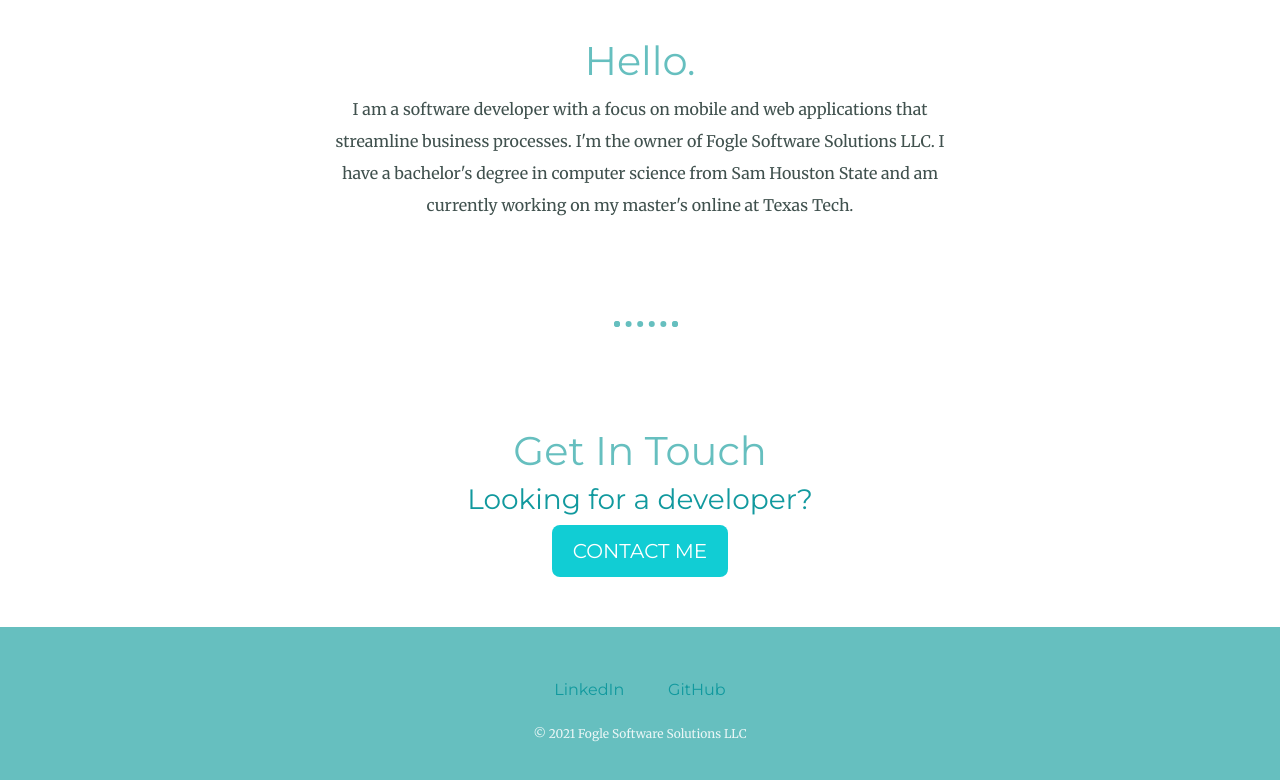
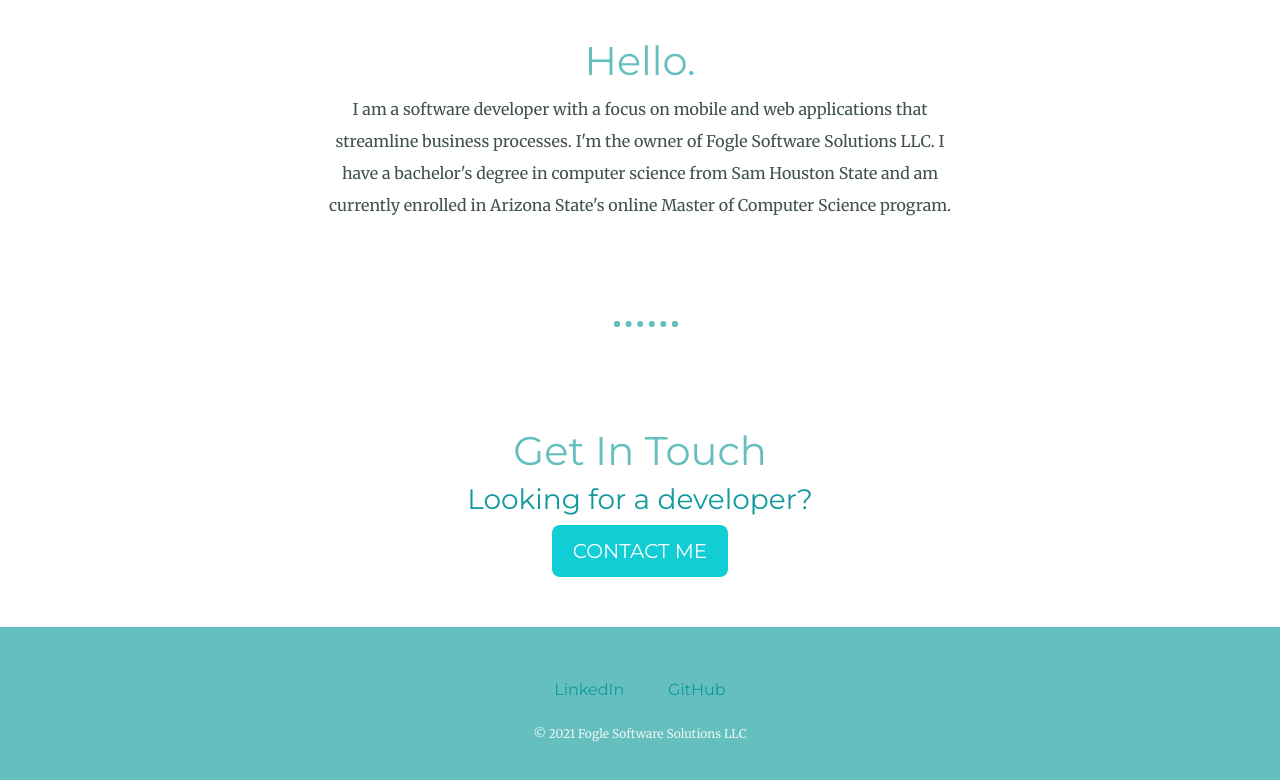
Before and after one commit to TXC4/CarltonFogle, a website: page CSS-MySite-Final-master/index.html in a window 1280 px wide. Shown: the part 1206-1986 px from the top of the page. Drawn offline with nearby package versions, Linux system fonts and the light colour scheme.

Commit message:
Texas Tech to ASU

```diff
--- a/CSS-MySite-Final-master/index.html
+++ b/CSS-MySite-Final-master/index.html
@@ -105,8 +105,8 @@
         I am a software developer with a focus on mobile and web applications
         that streamline business processes. I'm the owner of Fogle Software
         Solutions LLC. I have a bachelor's degree in computer science from Sam
-        Houston State and am currently working on my master's online at Texas
-        Tech.
+        Houston State and am currently enrolled in Arizona State's online Master
+        of Computer Science program.
       </p>
     </div>
 
```
